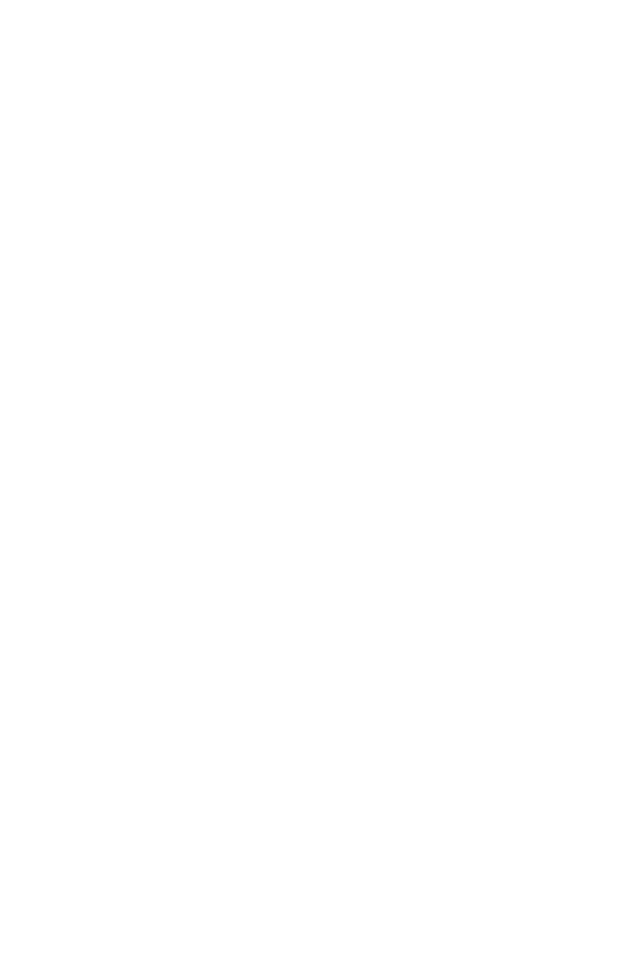
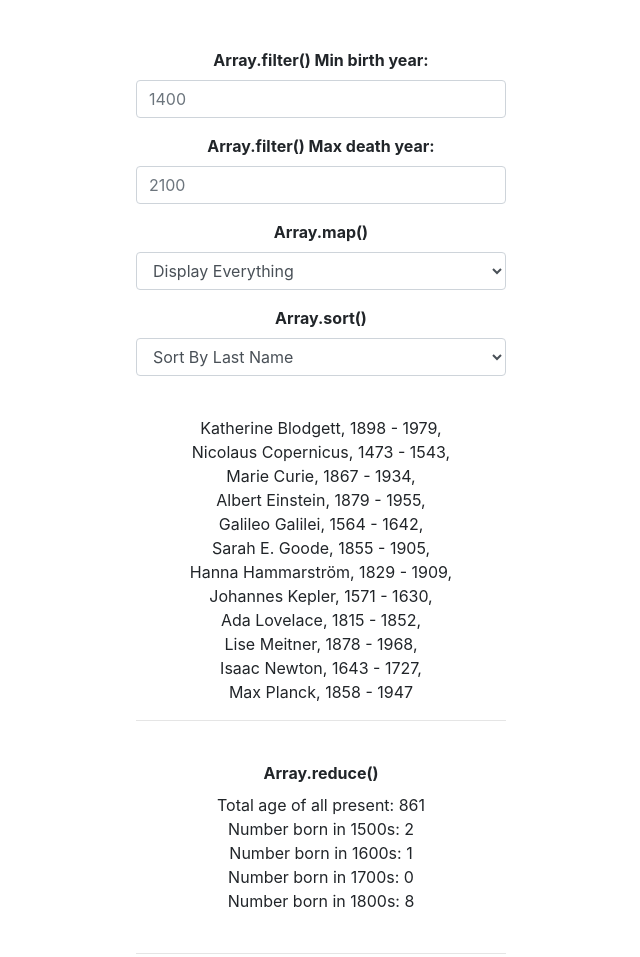
Before and after one commit to TaskerSolutions/JavaScript-Web-Apps, a plain HTML site: page array-cardio-day-1.html in a window 1280 px wide. Shown: the whole page, without its empty margins (319-959 px from the left). Before the commit the page ends 800 px from the top, so only its background shows below. Drawn offline with nearby package versions, Linux system fonts and the light colour scheme.

Commit message:
array functions

```diff
--- a/array-cardio-day-1.html
+++ b/array-cardio-day-1.html
@@ -5,7 +5,7 @@
   <meta http-equiv="X-UA-Compatible" content="IE=edge">
   <meta name="viewport" content="width=device-width, initial-scale=1">
 
-  <title>array-cardio-day-1</title>
+  <title>Array Functions</title>
 
   <link rel="icon" type="image/png" href="img/ts_logo.png">
   <!-- bootstrap CSS -->
@@ -14,7 +14,53 @@
 </head>
 <body>
 
-<div class="container-fluid">
+<div class="container">
+
+  <br><br>
+
+  <form>
+    <div class="form-group">
+      <label for="user-input-filter-min">Array.filter() Min birth year:</label>
+      <input type="number" id="user-input-filter-min" name="user-input-filter-min" placeholder="1400" class="form-control"></input>
+    </div>
+
+    <div class="form-group">
+      <label for="user-input-filter-max">Array.filter() Max death year:</label>
+      <input type="number" id="user-input-filter-max" name="user-input-filter-max" placeholder="2100" class="form-control"></input>
+    </div>
+
+    <div class="form-group">
+      <label for="user-input-map">Array.map()</label>
+      <select name="user-input-map" id="user-input-map" class="form-control">
+        <option value="everything" selected>Display Everything</option>
+        <option value="first-name">Display First Name</option>
+        <option value="last-name">Display Last Name</option>
+        <option value="full-name">Display Full Name</option>
+        <option value="born-passed">Display Born - Passed</option>
+      </select>
+    </div>
+
+    <div class="form-group">
+      <label for="user-input-sort">Array.sort()</label>
+      <select name="user-input-sort" id="user-input-sort" class="form-control">
+        <option value="first" selected>Sort By First Name</option>
+        <option value="last" selected>Sort By Last Name</option>
+        <option value="year">Sort By Birth Year</option>
+        <option value="passed">Sort By Death Year</option>
+        <option value="age">Sort By Years Lived</option>
+      </select>
+    </div>
+
+  </form>
+
+  <div class="" id="output"></div>
+
+  <hr><br>
+
+  <label>Array.reduce()</label>
+  <div class="" id="total-output"></div>
+
+  <br><hr><br>
 
 </div>
 
--- a/css/array-cardio-day-1.css
+++ b/css/array-cardio-day-1.css
@@ -0,0 +1,11 @@
+body {
+  text-align: center;
+}
+
+.container {
+  max-width: 400px;
+}
+
+label {
+  font-weight: bold;
+}
--- a/js/array-cardio-day-1.js
+++ b/js/array-cardio-day-1.js
@@ -0,0 +1,117 @@
+const inventors = [
+  { first: 'Albert', last: 'Einstein', year: 1879, passed: 1955 },
+  { first: 'Isaac', last: 'Newton', year: 1643, passed: 1727 },
+  { first: 'Galileo', last: 'Galilei', year: 1564, passed: 1642 },
+  { first: 'Marie', last: 'Curie', year: 1867, passed: 1934 },
+  { first: 'Johannes', last: 'Kepler', year: 1571, passed: 1630 },
+  { first: 'Nicolaus', last: 'Copernicus', year: 1473, passed: 1543 },
+  { first: 'Max', last: 'Planck', year: 1858, passed: 1947 },
+  { first: 'Katherine', last: 'Blodgett', year: 1898, passed: 1979 },
+  { first: 'Ada', last: 'Lovelace', year: 1815, passed: 1852 },
+  { first: 'Sarah E.', last: 'Goode', year: 1855, passed: 1905 },
+  { first: 'Lise', last: 'Meitner', year: 1878, passed: 1968 },
+  { first: 'Hanna', last: 'Hammarström', year: 1829, passed: 1909 }
+];
+
+const output = document.getElementById("output");
+
+// display initial array in html
+window.onload = outputInventors;
+
+
+
+var userInputFilterMin = document.getElementById("user-input-filter-min");
+var userInputFilterMax = document.getElementById("user-input-filter-max");
+var userInputMap = document.getElementById("user-input-map");
+var userInputSort = document.getElementById("user-input-sort");
+$(userInputFilterMin).on('input propertychange paste', outputInventors);
+$(userInputFilterMax).on('input propertychange paste', outputInventors);
+$(userInputMap).on('input propertychange paste', outputInventors);
+$(userInputSort).on('input propertychange paste', outputInventors);
+
+function outputInventors () {
+  // --------------------------- ARRAY FILTER ----------------------------------
+  // collect values if present
+  if(!userInputFilterMin.value) {
+    var min = 1400;
+  } else {
+    min = userInputFilterMin.value
+  }
+  if(!userInputFilterMax.value) {
+    var max = 2100;
+  } else {
+    max = userInputFilterMax.value
+  }
+  // filter array (each result returns a boolean)
+  var filteredInventors = inventors.filter(
+    inventor => (inventor.year >= min && inventor.passed <= max)
+  );
+
+  // ------------------------------- Array SORT --------------------------------
+  // Sort the inventors by birthdate, oldest to youngest
+  var sortedInventors = filteredInventors.sort((a, b) => {
+    if(userInputSort.value == "first") {
+      // if (a.first > b.first) {return 1} else {return -1}
+      return a.first > b.first ? 1 : -1
+    } else if(userInputSort.value == "last") {
+      return a.last > b.last ? 1 : -1
+    } else if(userInputSort.value == "year") {
+      return a.year > b.year ? 1 : -1
+    } else if(userInputSort.value == "passed") {
+      return a.passed > b.passed ? 1 : -1
+    } else if(userInputSort.value == "age") {
+      return (a.passed - a.year) > (b.passed - b.year) ? 1 : -1
+    }
+  });
+
+  // ------------------------------- Array REDUCE ------------------------------
+  const totalYears = sortedInventors.reduce((total, inventor) => {
+    return total + (inventor.passed - inventor.year);
+  }, 0);
+
+  const century = sortedInventors.reduce((obj, inventor) => {
+    if(inventor.year >= 1500 && inventor.year < 1600) {
+      obj[1500]++;
+    } else if (inventor.year >= 1600 && inventor.year < 1700) {
+      obj[1600]++;
+    } else if (inventor.year >= 1700 && inventor.year < 1800) {
+      obj[1700]++;
+    } else if (inventor.year >= 1800 && inventor.year < 1900) {
+      obj[1800]++;
+    }
+    return obj;
+  }, {
+    1500: 0,
+    1600: 0,
+    1700: 0,
+    1800: 0
+  });
+
+  // var str = JSON.stringify(century);
+  // print to html
+  document.getElementById("total-output").innerHTML =
+    "Total age of all present: " + totalYears +
+    "<br>Number born in 1500s: " + century[1500] +
+    "<br>Number born in 1600s: " + century[1600] +
+    "<br>Number born in 1700s: " + century[1700] +
+    "<br>Number born in 1800s: " + century[1800];
+
+
+
+  // ------------------------------- ARRAY MAP ---------------------------------
+  // map always returns same amount of items as it is given
+  // result is returned as an array of strings rather than an array of objects
+  if (userInputMap.value == "everything") {
+    var mappedInventors = sortedInventors.map( inventor => ('<br>' + inventor.first + ' ' + inventor.last + ', ' + inventor.year + ' - ' + inventor.passed) );
+  } else if (userInputMap.value == "first-name") {
+    var mappedInventors = sortedInventors.map( inventor => ('<br>' + inventor.first) );
+  } else if (userInputMap.value == "last-name") {
+    var mappedInventors = sortedInventors.map( inventor => ('<br>' + inventor.last) );
+  } else if (userInputMap.value == "full-name") {
+    var mappedInventors = sortedInventors.map( inventor => ('<br>' + inventor.first + ' ' + inventor.last) );
+  } else if (userInputMap.value == "born-passed") {
+    var mappedInventors = sortedInventors.map( inventor => ('<br>' + inventor.year + ' - ' + inventor.passed) );
+  }
+  // display results
+  output.innerHTML = mappedInventors;
+}
```
Also changed, not shown: index.html (+1 -1 lines).
